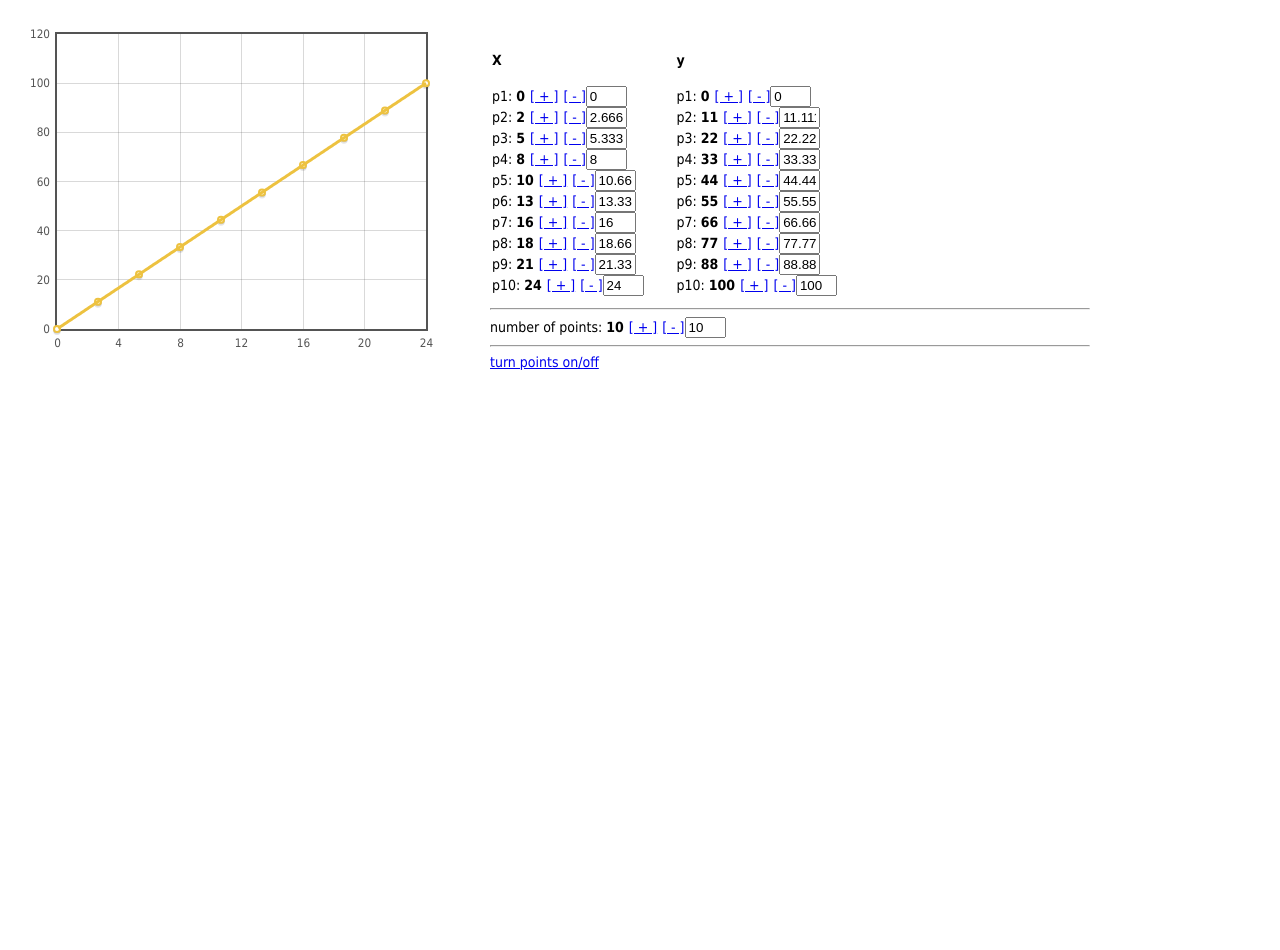
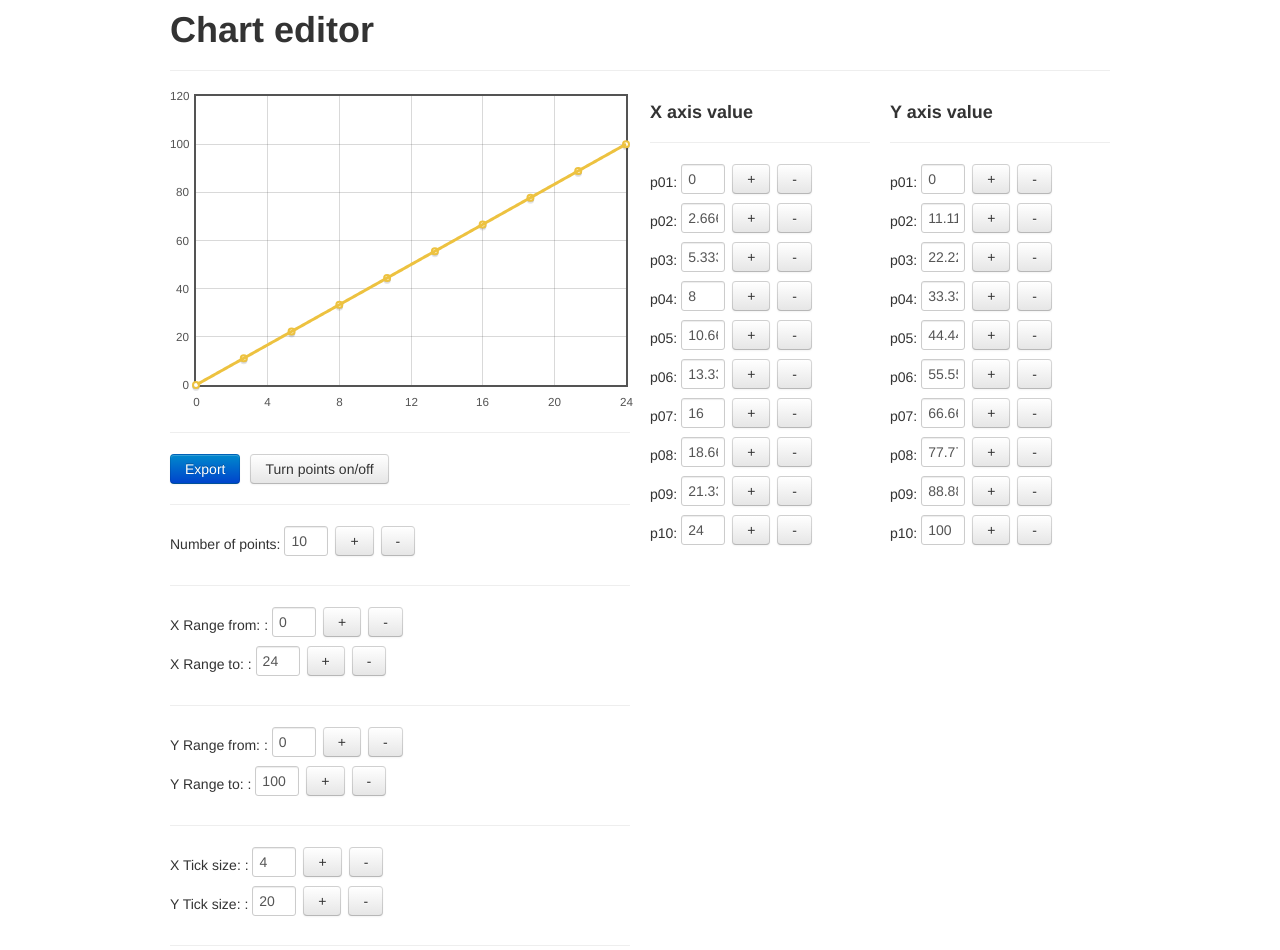
Before and after one commit to krasimir/chart-editor, a plain HTML site: page index.html in a window 1280 px wide. Before the commit the page ends 800 px from the top, so only its background shows below. Drawn offline with Linux system fonts and the light colour scheme.

Commit message:
Adding bootstrap, reconstruction

```diff
--- a/css/styles.css
+++ b/css/styles.css
@@ -1,34 +1,14 @@
-body,html {
-    width: 100%;
-    height: 100%;
-    font-size: 14px;
-    font-family: Tahoma;
-    padding: 0;
-    margin: 0;
-}
-.clear {
-    clear: both;
-}
-.page {
-    width: 400px;
-    padding: 30px;
-    float: left;
-}
-.editor {
-    float: left;
-    width: 600px;
-    padding: 30px;
-}
 .graph-holder {
-    width: 400px;
+    width: 460px;
     height: 320px;
 }
-.counter a {
-    margin: 0 0 0 5px;
+.counter-input {
+    display: inline;
+    width: 30px;
 }
-.counter .value {
-    font-weight: bold;
+.counter-control {
+    margin: -9px 0px 0 7px;
 }
-#x-values {
-    padding: 0 30px 0 0;
+.settings-button {
+    margin: 0 10px 0 0;
 }
--- a/index.html
+++ b/index.html
@@ -11,7 +11,8 @@
         <meta name="keywords" content="" lang="en-us" />
         <meta name="description" content="" />
 
-        <title>FlotCharts</title>
+        <title>Chart editor</title>
+        <link rel="stylesheet" href="css/bootstrap.min.css" />
         <link rel="stylesheet" href="css/styles.css" />
 
         <script type="text/javascript" src="settings.js"></script>
@@ -19,26 +20,37 @@
         <script type="text/javascript" src="js/vendors/jquery.flot.js"></script>
         <script type="text/javascript" src="js/vendors/jquery.curvedlines-0.2.3.js"></script>
         <script type="text/javascript" src="js/vendors/underscore.js"></script>
-        <script type="text/javascript" src="js/Graph.js"></script>
         <script type="text/javascript" src="js/Counter.js"></script>
         <script type="text/javascript" src="js/App.js"></script>
 
     </head>
 <body>
 
-    <div class="page">
-        <div class="graph-holder"></div>
-        <div class="legend-holder"></div>
-    </div>
-
-    <div class="editor">
-        <table>
-            <tr>
-                <td id="x-values"></td>
-                <td id="y-values"></td>
-            <tr>
-        </table>
+    <div class="container">
+        <h1>Chart editor</h1>
         <hr />
+        <div class="row">
+            <div class="span6">
+                <div class="graph-holder"></div>
+                <div class="legend-holder"></div>
+                <hr />
+                <div class="settings"></div>
+            </div>
+            <div class="span6">
+                <div class="row">
+                    <div class="span3">
+                        <h4>X axis value</h4>
+                        <hr />
+                        <div class="x-values"></div>
+                    </div>
+                    <div class="span3">
+                        <h4>Y axis value</h4>
+                        <hr />
+                        <div class="y-values"></div>
+                    </div>
+                </div>
+            </div>
+        </div>
     </div>
 
     <script type="text/javascript">
--- a/js/App.js
+++ b/js/App.js
@@ -2,31 +2,37 @@ var App = (function() {
 
     var container,
         legend,
-        editor,
-        xaxisNPoints,
+        settingsHolder,
         xValuesHolder,
         yValuesHolder,
-        xValues,
-        yValues,
-        showPoints,
-        showPointsFlag = true;
+        showPointsFlag = true,
+        settings = {};
 
     var init = function() {
 
         container = $(".graph-holder");
         legend = $(".legend-holder");
-        editor = $(".editor");
+        settingsHolder = $(".settings");
+        xValuesHolder = $(".x-values");
+        yValuesHolder = $(".y-values");
 
-        // editor
-        axisNPoints = new Counter("number of points", defaultSettings.numOfPoints, addValueCounters);
-        axisNPoints.appendTo(editor);
-        editor.find("#x-values").append($('<h4>X</h4>'));
-        editor.find("#x-values").append(xValuesHolder = $('<div></div>'));
-        editor.find("#y-values").append($('<h4>y</h4>'));
-        editor.find("#y-values").append(yValuesHolder = $('<div></div>'));
-        editor.append($("<hr />")).append(showPoints = $('<a href="javascript:void(0);">turn points on/off</a>'));
+        // settings
+        settings.export = $('<a href="javascript:void(0);" class="btn btn-primary settings-button">Export</a>').appendTo(settingsHolder);
+        settings.showPoints = $('<a href="javascript:void(0);" class="btn settings-button">Turn points on/off</a>').appendTo(settingsHolder);
+        settingsHolder.append("<hr />");
+        settings.numberOfPoints = new Counter("Number of points", defaultSettings.numOfPoints, [addValueCounters, drawGraph]).appendTo(settingsHolder);
+        settingsHolder.append("<hr />");
+        settings.XRangeFrom = new Counter("X Range from: ", defaultSettings.x[0], [addValueCounters, drawGraph]).appendTo(settingsHolder);
+        settings.XRangeTo = new Counter("X Range to: ", defaultSettings.x[1], [addValueCounters, drawGraph]).appendTo(settingsHolder);
+        settingsHolder.append("<hr />");
+        settings.YRangeFrom = new Counter("Y Range from: ", defaultSettings.y[0], [addValueCounters, drawGraph]).appendTo(settingsHolder);
+        settings.YRangeTo = new Counter("Y Range to: ", defaultSettings.y[1], [addValueCounters, drawGraph]).appendTo(settingsHolder);
+        settingsHolder.append("<hr />");
+        settings.xTickSize = new Counter("X Tick size: ", defaultSettings.xTickSize, [addValueCounters, drawGraph]).appendTo(settingsHolder);
+        settings.yTickSize = new Counter("Y Tick size: ", defaultSettings.yTickSize, [addValueCounters, drawGraph]).appendTo(settingsHolder);
+        settingsHolder.append("<hr />");
 
-        showPoints.click(function() {
+        settings.showPoints.click(function() {
             showPointsFlag = !showPointsFlag;
             drawGraph();
         });
@@ -38,19 +44,19 @@ var App = (function() {
     var addValueCounters = function() {
         xValuesHolder.empty();
         yValuesHolder.empty();
-        xValues = [];
-        yValues = [];
-        var xStep = (defaultSettings.x[1] - defaultSettings.x[0]) / (axisNPoints.val()-1);
-        var yStep = (defaultSettings.y[1] - defaultSettings.y[0]) / (axisNPoints.val()-1);
-        for(var i=0; i<axisNPoints.val(); i++) {
-            xValues.push(new Counter("p" + (i+1), xStep * i, drawGraph).appendTo(xValuesHolder));
-            yValues.push(new Counter("p" + (i+1), yStep * i, drawGraph).appendTo(yValuesHolder));
+        settings.xValuesCounters = [];
+        settings.yValuesCounters = [];
+        var xStep = (settings.XRangeTo.val() - settings.XRangeFrom.val()) / (settings.numberOfPoints.val()-1);
+        var yStep = (settings.YRangeTo.val() - settings.YRangeFrom.val()) / (settings.numberOfPoints.val()-1);
+        for(var i=0; i<settings.numberOfPoints.val(); i++) {
+            settings.xValuesCounters.push(new Counter("p" + ((i+1) < 10 ? "0" + (i+1) : (i+1)), xStep * i, drawGraph).appendTo(xValuesHolder));
+            settings.yValuesCounters.push(new Counter("p" + ((i+1) < 10 ? "0" + (i+1) : (i+1)), yStep * i, drawGraph).appendTo(yValuesHolder));
         }
     }
     var drawGraph = function() {
         var data = [];
-        for(var i=0; i<axisNPoints.val(); i++) {
-            data.push([xValues[i].val(), yValues[i].val()]);
+        for(var i=0; i<settings.numberOfPoints.val(); i++) {
+            data.push([settings.xValuesCounters[i].val(), settings.yValuesCounters[i].val()]);
         }
         container.empty();
         $.plot(container, [data], {
@@ -66,10 +72,10 @@ var App = (function() {
                 }
             },
             xaxis: {
-                tickSize: defaultSettings.xTickSize || 1
+                tickSize: settings.xTickSize.val()
             },
             yaxis: {
-                tickSize: defaultSettings.yTickSize || 1
+                tickSize: settings.yTickSize.val()
             }
         });
     }
--- a/js/Counter.js
+++ b/js/Counter.js
@@ -13,32 +13,34 @@ var Counter = function(label, defaultValue, onChangeCallback) {
     var onUp = function() {
         value += 1;
         input.val(value);
-        render();
-        onChangeCallback();
+        callCallback();
     }
     var onDown = function() {
         value -= 1;
         input.val(value);
-        render();
-        onChangeCallback();
+        callCallback();
     }
     var update = function() {
         value = parseInt(input.val());
-        render();
-        onChangeCallback();
+        callCallback();
     }
-    var render = function() {
-        valueHolder.text(Math.floor(value));
+    var callCallback = function() {
+        if(_.isArray(onChangeCallback)) {
+            _.each(onChangeCallback, function(c) {
+                c();
+            })
+        } else {
+            onChangeCallback();
+        }
     }
 
     var value = defaultValue || 0;
     var el = $('<div class="counter"></div>');
     var label = $('<span>' + label + ': </span>');
-    var valueHolder = $('<span class="value">' + Math.floor(value) + '</span>');
-    var up = $('<a href="javascript:void(0);">[ + ]</a>').click(onUp);
-    var down = $('<a href="javascript:void(0);">[ - ]</a>').click(onDown);
-    var input = $('<input type="text" value="' + value + '" size="2"/>').blur(update);
-    el.append(label).append(valueHolder).append(up).append(down).append(input);
+    var up = $('<a href="javascript:void(0);" class="btn counter-control">+</a>').click(onUp);
+    var down = $('<a href="javascript:void(0);" class="btn counter-control">-</a>').click(onDown);
+    var input = $('<input type="text" value="' + value + '" size="2" class="counter-input"/>').blur(update);
+    el.append(label).append(input).append(up).append(down);
 
     return api = {
         el: el,
--- a/settings.js
+++ b/settings.js
@@ -3,7 +3,8 @@ var defaultSettings = {
     x: [0, 24],
     y: [0, 100],
     xTickSize: 4,
-    yTickSize: 20
+    yTickSize: 20,
+    numOfValues: 50
 }
 
 var graphOptions = {
```
Also changed, not shown: css/bootstrap.min.css (added), 1 other file.
